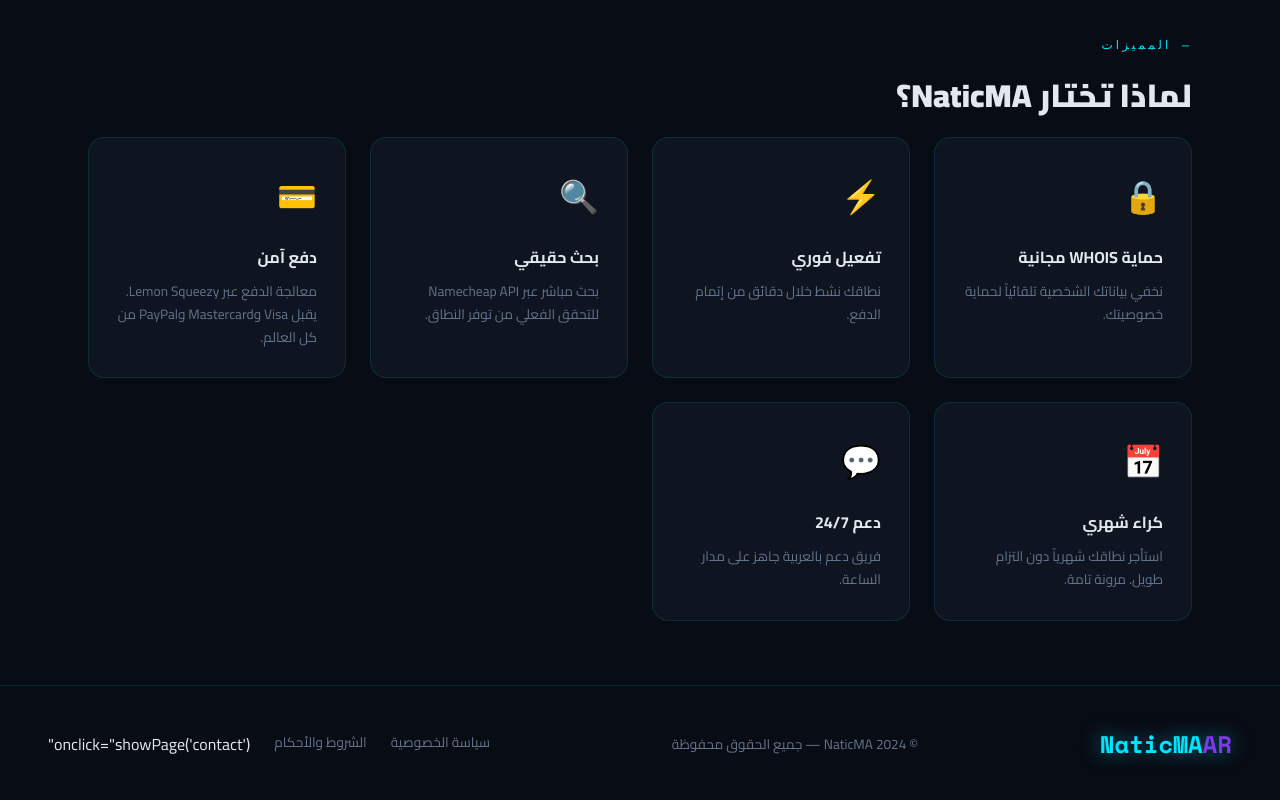
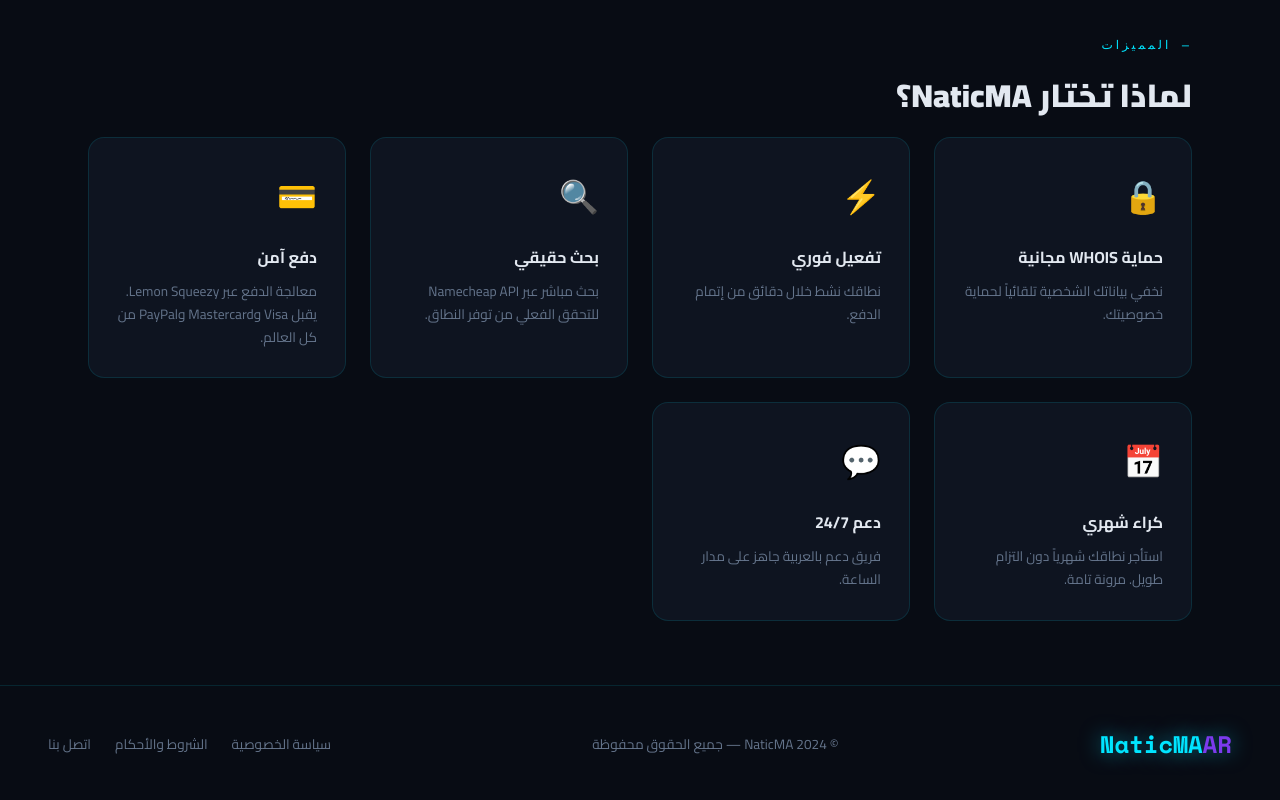
Before and after one commit to abdofriyakh488-ui/NaticMA-app, a plain HTML site: page Naticma/frontend/index.html in a window 1280 px wide. Shown: the part 1922-2722 px from the top of the page. Drawn offline with nearby package versions, Linux system fonts and the light colour scheme.

Commit message:
Add contact link to footer in index.html

```diff
--- a/Naticma/frontend/index.html
+++ b/Naticma/frontend/index.html
@@ -405,7 +405,7 @@
     <div style="display:flex;gap:1.5rem">
      <a href="javascript:void(0)" onclick="showPage('privacy')">سياسة الخصوصية</a>
       <a href="javascript:void(0)" onclick="showPage('terms')">الشروط والأحكام</a>
-      onclick="showPage('contact')"
+      <a href="javascript:void(0)" onclick="showPage('contact')">اتصل بنا</a>
     </div>
   </footer>
 </div>
```
